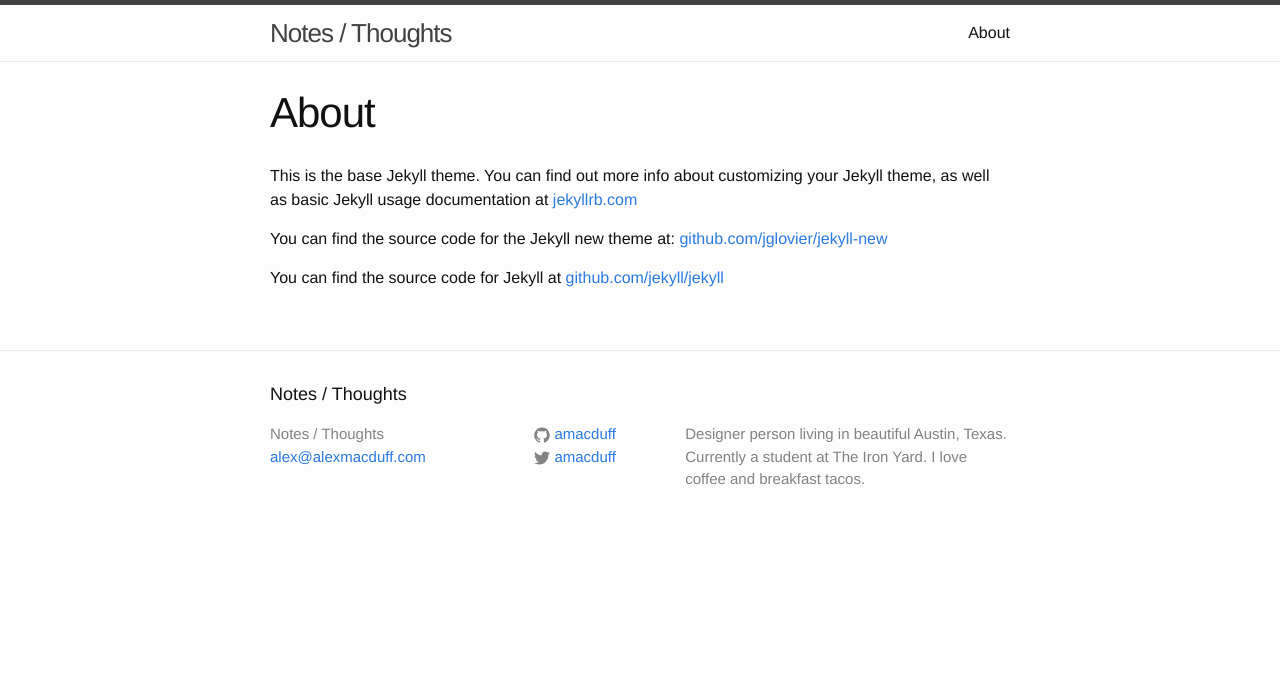
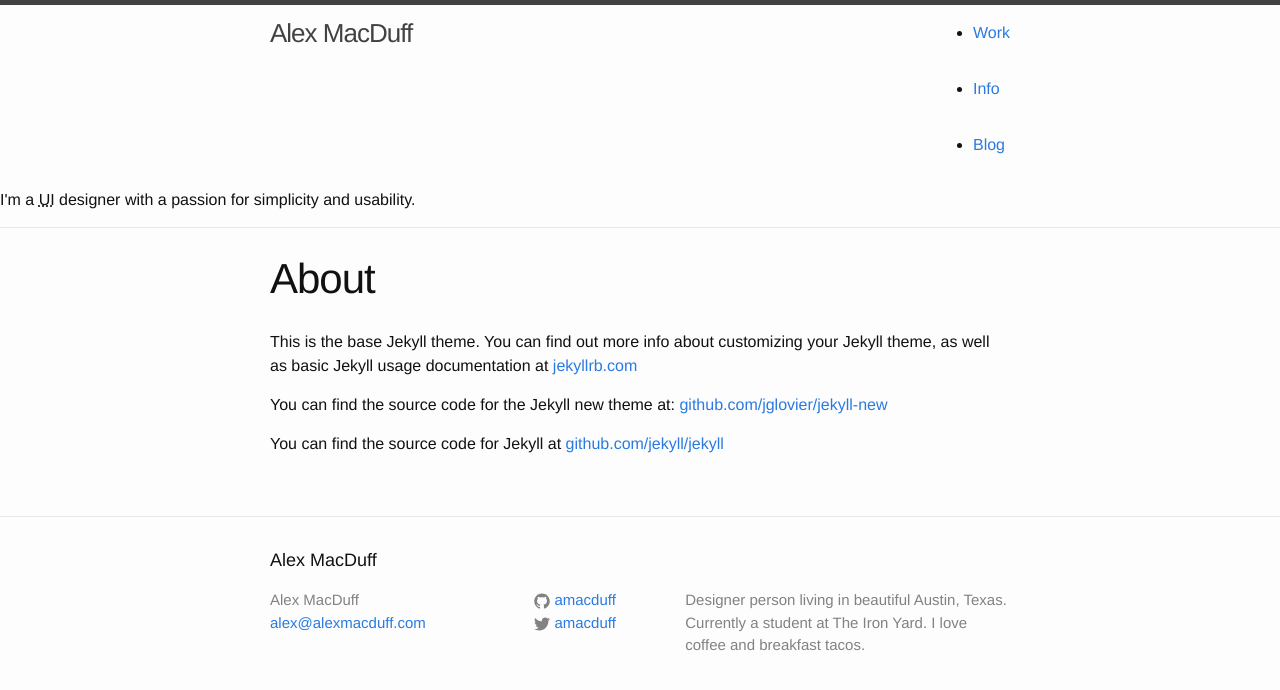
Before and after one commit to amacduff/alex-macduff-design, a Jekyll site: the page built from about.md, in a window 1280 px wide. Shown: the top 690 px of the page. Built offline with Jekyll 4.4.1, drawn with Linux system fonts in a browser that asks for light colours.

Commit message:
Add changes to header and work content

```diff
--- a/_config.yml
+++ b/_config.yml
@@ -1,5 +1,5 @@
 # Site settings
-title: Notes / Thoughts
+title: Alex MacDuff
 email: alex@alexmacduff.com
 description: > # this means to ignore newlines until "baseurl:"
   Designer person living in beautiful Austin, Texas. Currently a student at The Iron Yard. I love coffee and breakfast tacos.
--- a/_includes/header.html
+++ b/_includes/header.html
@@ -1,27 +1,25 @@
 <header class="site-header">
 
-  <div class="wrapper">
+    <div class="wrapper">
 
-    <a class="site-title" href="{{ site.baseurl }}/">{{ site.title }}</a>
+        <a class="site-title" href="{{ site.baseurl }}/">{{ site.title }}</a>
 
-    <nav class="site-nav">
-      <a href="#" class="menu-icon">
-        <svg viewBox="0 0 18 15">
-          <path fill="#424242" d="M18,1.484c0,0.82-0.665,1.484-1.484,1.484H1.484C0.665,2.969,0,2.304,0,1.484l0,0C0,0.665,0.665,0,1.484,0 h15.031C17.335,0,18,0.665,18,1.484L18,1.484z"/>
-          <path fill="#424242" d="M18,7.516C18,8.335,17.335,9,16.516,9H1.484C0.665,9,0,8.335,0,7.516l0,0c0-0.82,0.665-1.484,1.484-1.484 h15.031C17.335,6.031,18,6.696,18,7.516L18,7.516z"/>
-          <path fill="#424242" d="M18,13.516C18,14.335,17.335,15,16.516,15H1.484C0.665,15,0,14.335,0,13.516l0,0 c0-0.82,0.665-1.484,1.484-1.484h15.031C17.335,12.031,18,12.696,18,13.516L18,13.516z"/>
-        </svg>
-      </a>
+        <nav class="site-nav">
 
-      <div class="trigger">
-        {% for page in site.pages %}
-          {% if page.title %}
-          <a class="page-link" href="{{ page.url | prepend: site.baseurl }}">{{ page.title }}</a>
-          {% endif %}
-        {% endfor %}
-      </div>
-    </nav>
+            <ul>
+                <li><a href="#">Work</a></li>
+                <li><a href="#">Info</a></li>
+                <li><a href="#">Blog</a></li>
+            </ul>
 
-  </div>
+        </nav>
+
+    </div>
+
+    <div class="ui-designer">
+
+        <p>I'm a <abbr title="User Interface">UI</abbr> designer with a passion for simplicity and usability.</p>
+
+    </div>
 
 </header>
```
Also changed, not shown: blog.html (added, +23 -0 lines), index.html (+30 -14 lines).
